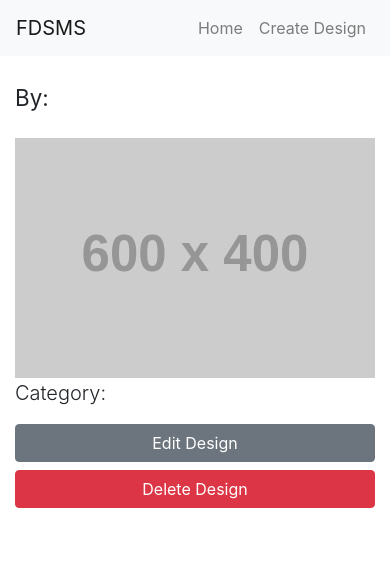
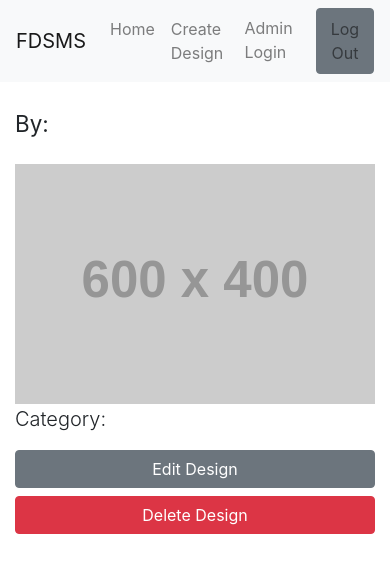
Before and after one commit to iceboss3d/fdsms, a website: page design.html in a window 390 px wide. Drawn offline with Linux system fonts and the light colour scheme; no server answers; placeholder pictures from the web are drawn by us; files whose address does not match are found by name.

Commit message:
updated navbar

```diff
--- a/design.html
+++ b/design.html
@@ -16,7 +16,11 @@
       <a class="navbar-brand" href="/">FDSMS</a>
       <div class="navbar-nav">
         <a href="/" class="nav-item nav-link">Home</a>
-        <a href="/create-design.html" class="nav-item nav-link">Create Design</a>
+        <a href="/create-design.html" class="nav-item nav-link logged-in">Create Design</a>
+      </div>
+      <div class="navbar-nav">
+        <a href="/login.html" class="nav-item nav-link logged-out">Admin Login</a>
+        <button type="button" class="nav-item nav-link btn btn-secondary logged-in">Log Out</button>
       </div>
     </div>
   </nav>
@@ -31,7 +35,7 @@
           <p id="description"></p>
           <p id="price"></p>
         </div>
-        <div class="col-md-3">
+        <div class="col-md-3 logged-in">
           <a href="/update-design.html" id="updateLink" class="btn btn-secondary btn-block">Edit Design</a>
           <button class="btn btn-danger btn-block" id="deleteDesign">Delete Design</button>
         </div>
```
